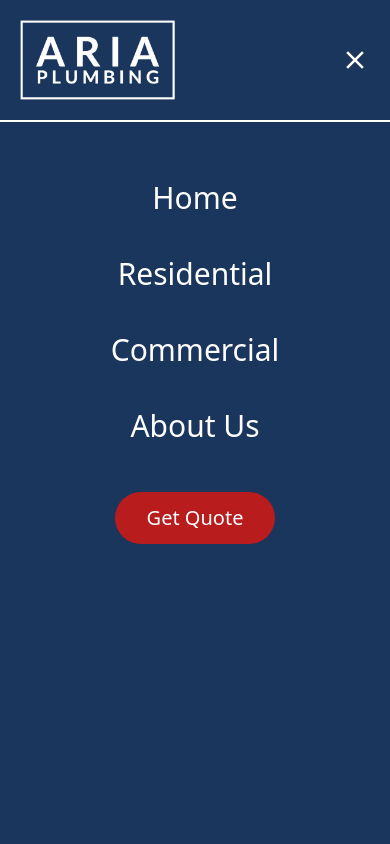
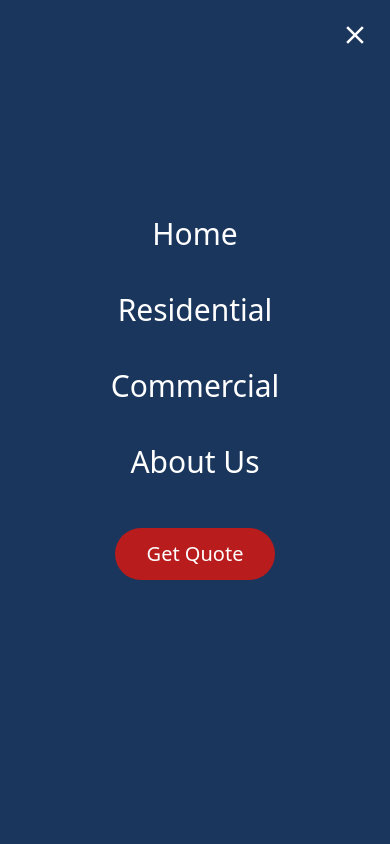
Before and after one commit to 10zintopjor/AP, a React (Create React App) app: page / in a window 390 px wide. Both pictures are taken after a click on the element 355 px from the left and 60 px from the top of the page. Shown: the top 844 px of the page. Built offline with nearby package versions, Linux system fonts and the light colour scheme.

Commit message:
updated baord

```diff
--- a/src/components/navbar/Mobilenav.jsx
+++ b/src/components/navbar/Mobilenav.jsx
@@ -16,7 +16,7 @@ const MobileNav = () => {
   };
 
   return (
-    <div className="flex flex-col items-center">
+    <div className="flex flex-col items-center my-auto">
       {links.map((link) => (
         <div key={link.name}>
           <div className="px-4 py-5 hover:text-primary" onClick={() => toggleMenu(link.name)}>
--- a/src/components/navbar/Navbar.jsx
+++ b/src/components/navbar/Navbar.jsx
@@ -1,5 +1,4 @@
-// Navbar.js
-import React, { useState } from 'react';
+import React, { useState, useEffect } from 'react';
 import Logo from '../../images/Aria Plumbing-logos_white (1).png';
 import DesktopNav from './Desktopnav';
 import MobileNav from './Mobilenav';
@@ -8,6 +7,16 @@ import { MdClose } from 'react-icons/md';
 
 const Navbar = () => {
   const [open, setOpen] = useState(false);
+
+  useEffect(() => {
+    if (open) {
+      // Disable scrolling and interactions with the background page
+      document.body.style.overflow = 'hidden';
+    } else {
+      // Enable scrolling and interactions with the background page
+      document.body.style.overflow = 'auto';
+    }
+  }, [open]);
 
   return (
     <div>
@@ -35,14 +44,20 @@ const Navbar = () => {
           {/* Mobile Menu*/}
           <ul
             className={`
-              md:hidden bg-customBlue fixed w-full top-0 overflow-y-auto bottom-0 mt-40 text-3xl
-              duration-500 ${open ? "left-0" : "left-[-100%]"}
-              flex flex-col items-center
+              md:hidden bg-customBlue fixed inset-0 overflow-y-auto text-3xl
+              duration-500 ${open ? "left-0" : "left-full"}
+              flex flex-col items-center z-50 // Add z-50 to ensure the mobile menu is above the overlay
             `}
           >
             <MobileNav />
             <div className='py-5'></div>
+            {/* Close button */}
+            <div className='absolute top-5 right-5'>
+              <MdClose className='text-white text-3xl' onClick={() => setOpen(false)} />
+            </div>
           </ul>
+          {/* Overlay to prevent interaction with the background page */}
+          {open && <div className="bg-black opacity-50 fixed inset-0 z-40"></div>}
         </div>
       </nav>
       {/* White line under the entire navigation bar */}
```
